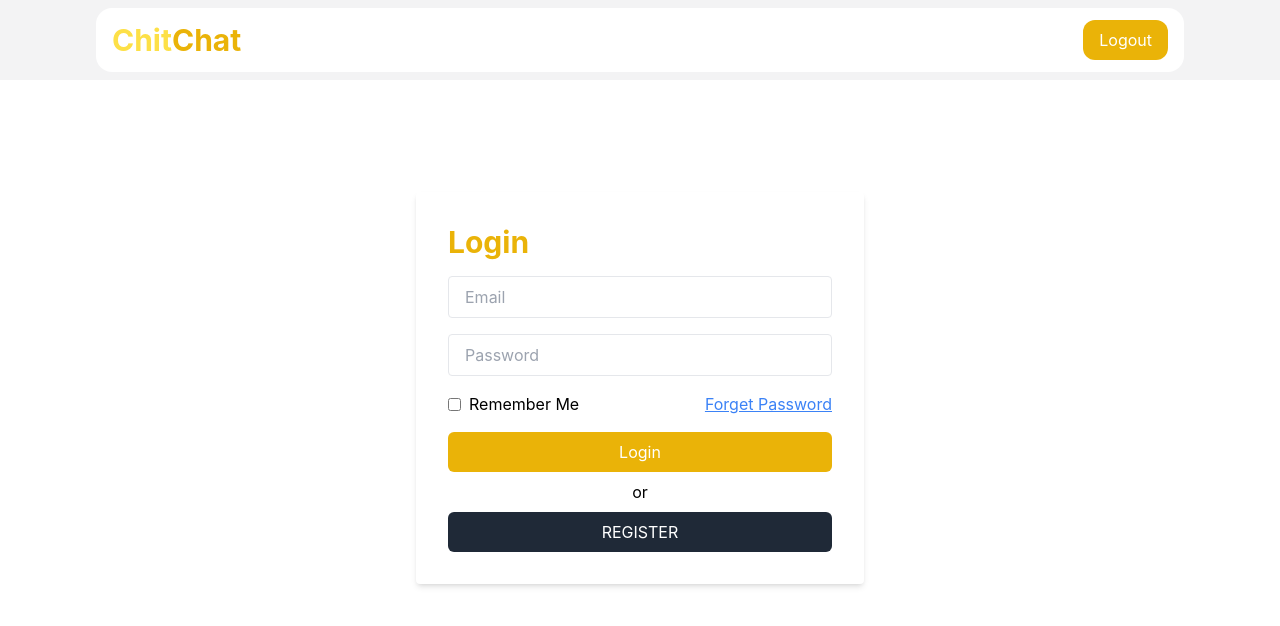
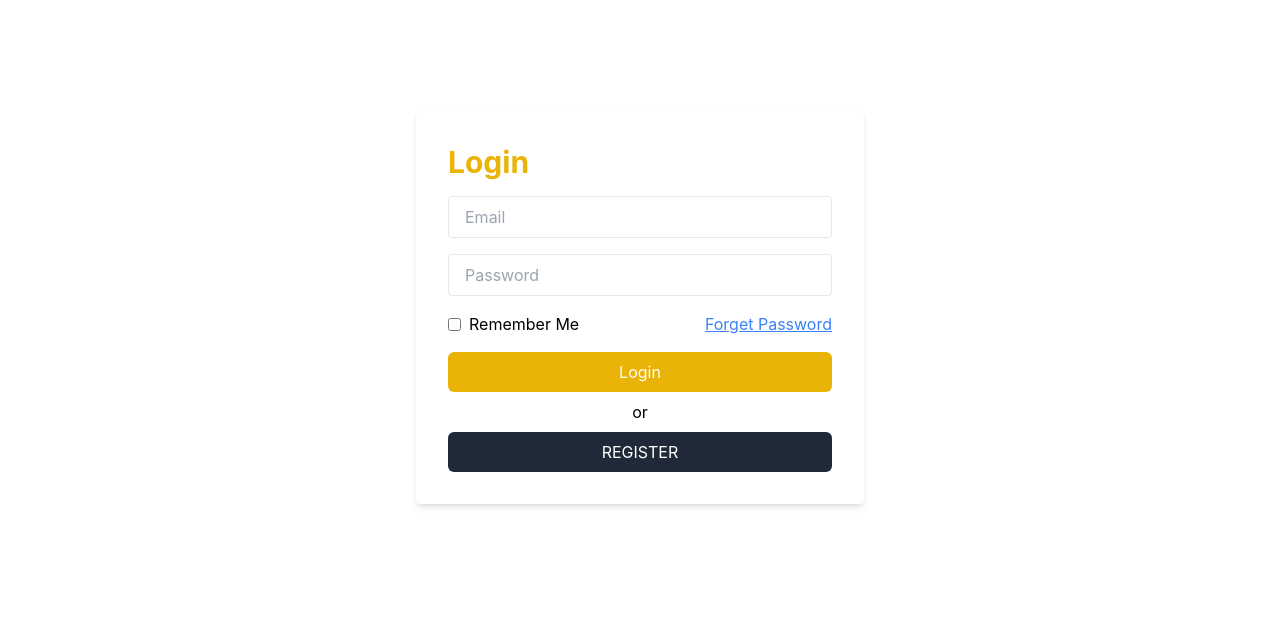
Before and after one commit to ZuhaibHunzai/chat-app-mern-stack, a React (Create React App) app in the folder client/: page /login in a window 1280 px wide. Shown: the top 626 px of the page. Built offline with nearby package versions, Linux system fonts and the light colour scheme; no server answers.

Commit message:
routers fixed

```diff
--- a/client/src/routers/routers.js
+++ b/client/src/routers/routers.js
@@ -9,7 +9,7 @@ import ProtectedRoute from "../utils/protectedRoute";
 export default function Routers() {
   return (
     <Router>
-      {/* <AuthProvider>
+      <AuthProvider>
         <Routes>
           <Route
             path="/*"
@@ -21,14 +21,12 @@ export default function Routers() {
                 </Routes>
               </ProtectedRoute>
             }
-          /> */}
-      <Header />
-      <Routes>
-        <Route path="/" Component={Home} />
-        <Route path="/login" Component={Login} />
-        <Route path="/register" Component={Register} />
-      </Routes>
-      {/* </AuthProvider> */}
+          />
+
+          <Route path="/login" Component={Login} />
+          <Route path="/register" Component={Register} />
+        </Routes>
+      </AuthProvider>
     </Router>
   );
 }
```
